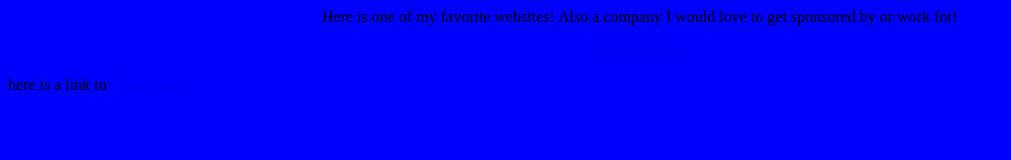
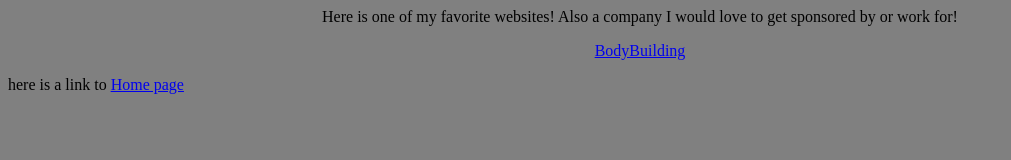
Before and after one commit to luke14atchison/luke14atchison, a plain HTML site: page page3.html in a window 1280 px wide. Shown: the whole page, without its empty margins (0-1011 px from the left). Drawn offline with Linux system fonts and the light colour scheme.

Commit message:
Update page3.html

```diff
--- a/page3.html
+++ b/page3.html
@@ -1,10 +1,9 @@
 <html>
 <head>
-<title>Page2</title>
+<title>Page3</title>
 </head>
-<body bgcolor="blue">
+<body bgcolor="grey">
 <body>
-
 <p><center>Here is one of my favorite websites! Also a company I would love to get sponsored by or work for!</center></p>
 <p><center><a href=" https://www.bodybuilding.com/">BodyBuilding</a></center></p>
 </html>
```
